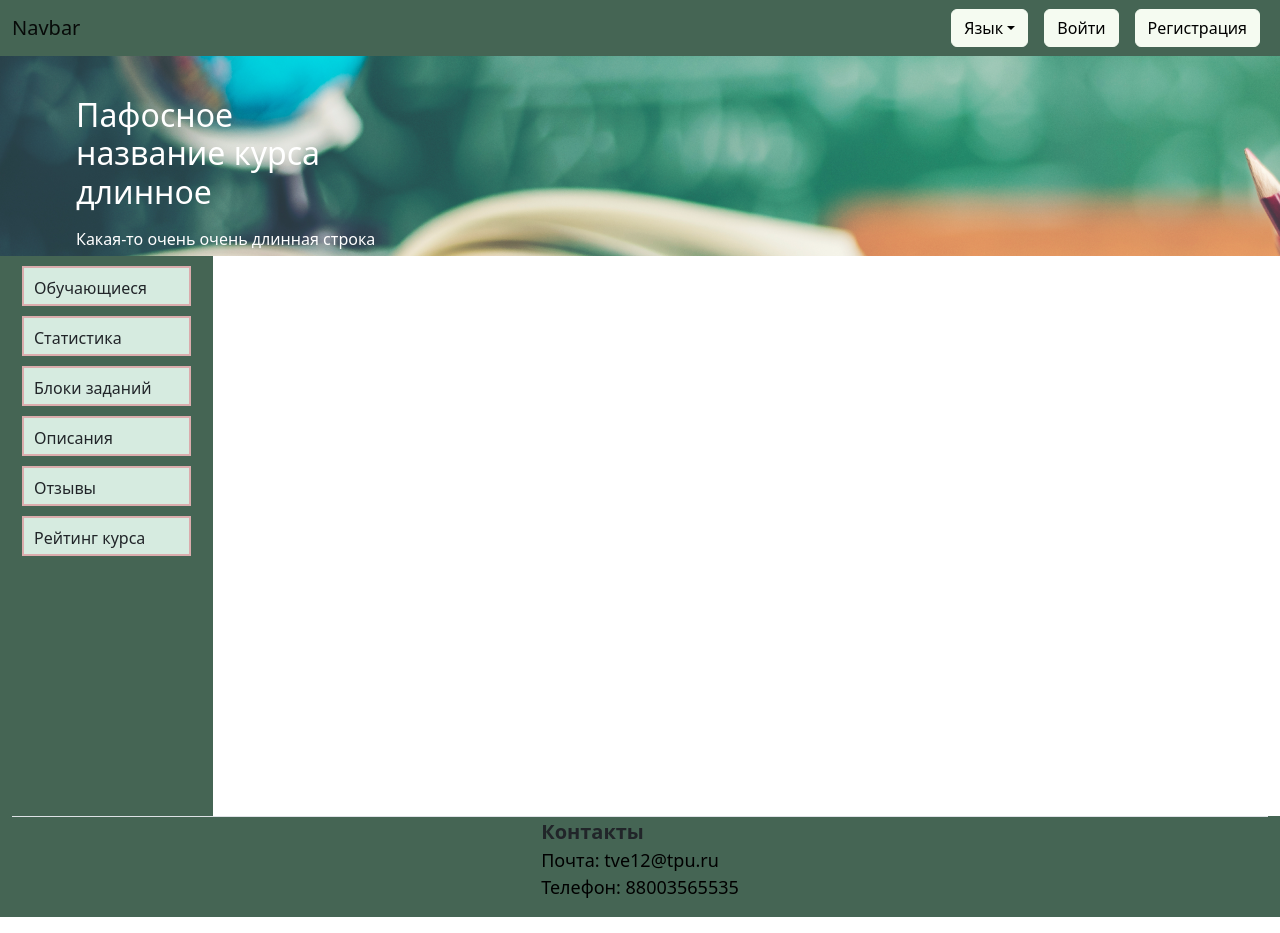
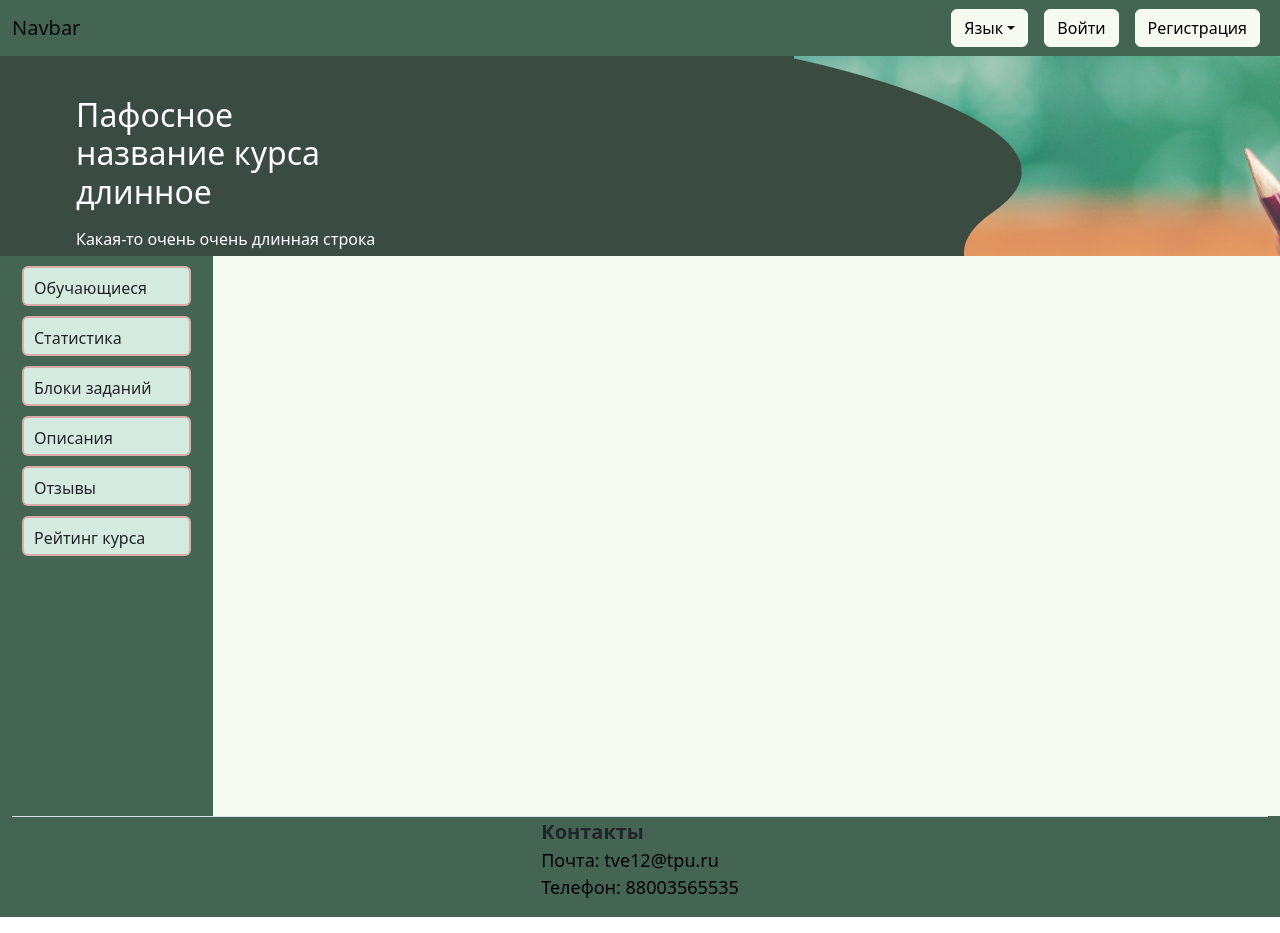
Before and after one commit to educ-educ/tpkr_front_prod, a React (Create React App) app: page / in a window 1280 px wide. Shown: the top 933 px of the page. Built offline with nearby package versions, Linux system fonts and the light colour scheme.

Commit message:
Shitty subnavbar

```diff
--- a/src/colors.css
+++ b/src/colors.css
@@ -12,4 +12,5 @@
     --color-yellow: #F5E768;
     --color-yellow-1: #C7B198;
     --color-green-3: #F5FBF1;
+    --color-background-neutral: #B7B5B5;
 }
--- a/src/components/end3/End3.jsx
+++ b/src/components/end3/End3.jsx
@@ -3,7 +3,7 @@ import './End3.scss'
 export default function End3() {
 
     return (
-        <div className='container-fluid'>
+        <div className='container-fluid def-background'>
             <div className='row sub-header justify-content-start'>
                 <div className='sub-header__box'>
                     <h1 className='sub-header__title'>Пафосное название курса длинное</h1>
--- a/src/components/end3/End3.scss
+++ b/src/components/end3/End3.scss
@@ -1,3 +1,7 @@
+.def-background {
+    background-color: var(--color-green-3);
+}
+
 .sub-header {
     background: url('~/src/img/end3_subheader_bg.png'), no-repeat;
     height: 25vh;
@@ -24,11 +28,19 @@
 
     &__element {
         background-color: var(--color-background--light-green);
-        border: solid 2px var(--color-background--attention);
+        border: solid 2px var(--color-background--attention) ;
+        // display: block;
+        border-radius: 6px;
         text-align: start;
+        text-decoration: none !important;
+
         line-height: 40px;
         margin: 10px;
         height: 40px;
         padding-left: 10px;
+        transition: 0.2s;
+    }
+    &__element:hover {
+        background-color: var(--color-pink-light);
     }
 }
```
Also changed, not shown: src/img/end3_subheader_bg.png.
